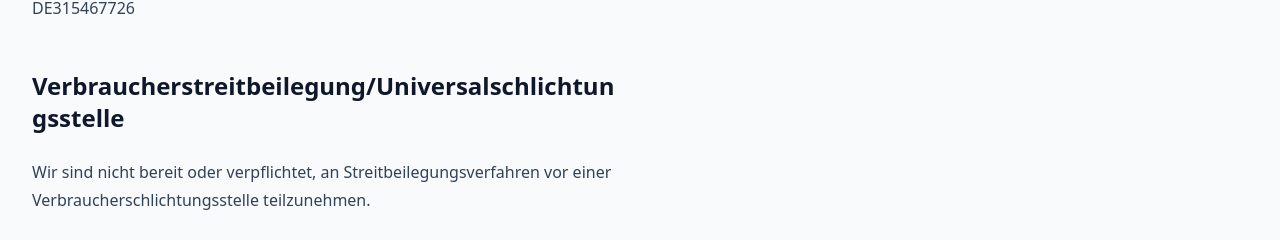
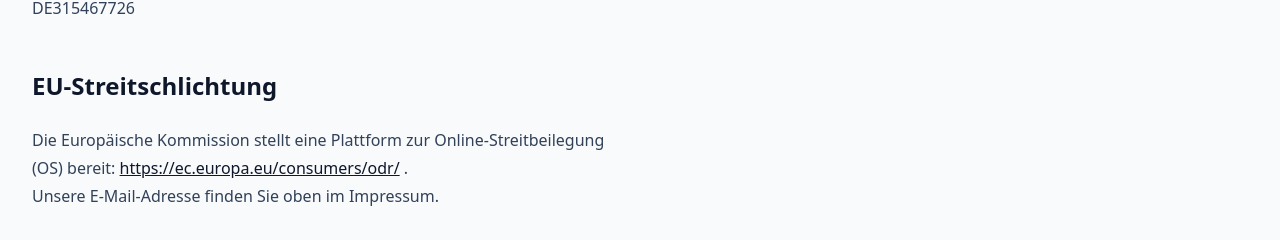
Before and after one commit to scarlachs/gvsh-records-sveltekit, a SvelteKit app: page /impressum in a window 1280 px wide. Shown: the part 551-791 px from the top of the page. Built offline with nearby package versions, Linux system fonts and the light colour scheme; no server answers.

Commit message:
update text

```diff
--- a/src/routes/(prose)/impressum/+page.svelte
+++ b/src/routes/(prose)/impressum/+page.svelte
@@ -1,8 +1,10 @@
 <h1>Impressum</h1>
 
 <p>
-	Pascal Schaar<br />
-	Bornwiese 2<br />
+	Pascal Schaar
+	<br />
+	Bornwiese 2
+	<br />
 	21391 Reppenstedt
 </p>
 
@@ -13,8 +15,23 @@
 
 <h2>Umsatzsteuer-ID</h2>
 <p>
-	Umsatzsteuer-Identifikationsnummer gemäß § 27 a Umsatzsteuergesetz:<br />
+	Umsatzsteuer-Identifikationsnummer gemäß § 27 a Umsatzsteuergesetz:
+	<br />
 	DE315467726
+</p>
+
+<h2>EU-Streitschlichtung</h2>
+<p>
+	Die Europäische Kommission stellt eine Plattform zur Online-Streitbeilegung (OS) bereit: <a
+		href="https://ec.europa.eu/consumers/odr/"
+		target="_blank"
+		rel="noopener noreferrer"
+	>
+		https://ec.europa.eu/consumers/odr/
+	</a>
+	.
+	<br />
+	Unsere E-Mail-Adresse finden Sie oben im Impressum.
 </p>
 
 <h2>Verbraucherstreitbeilegung/Universalschlichtungsstelle</h2>
@@ -27,6 +44,8 @@
 	Quelle: <a
 		href="https://www.e-recht24.de/impressum-generator.html"
 		target="_blank"
-		rel="noopener">https://www.e-recht24.de/impressum-generator.html</a
+		rel="noopener noreferrer"
 	>
+		https://www.e-recht24.de/impressum-generator.html
+	</a>
 </p>
```
